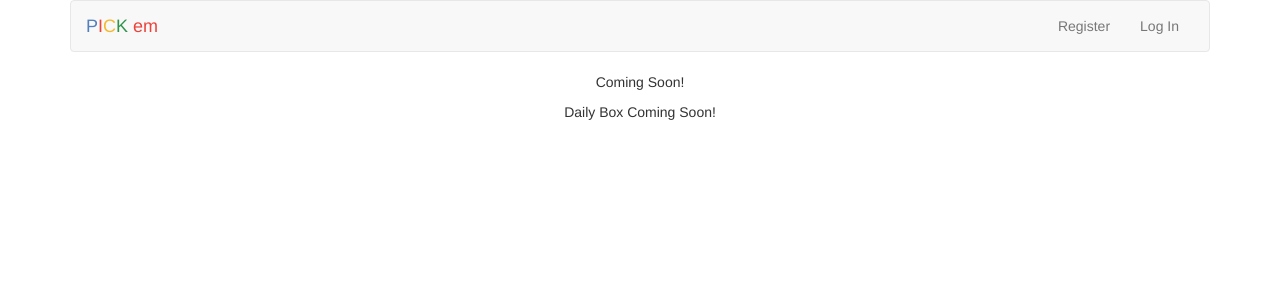
After one commit to dheslin24/pickem, a Flask app: page /daily_box in a window 1280 px wide. The commit adds this page. Shown: the top 300 px of the page. Run offline with Flask 2, Linux system fonts and the light colour scheme; parts of the project's set-up code (start-up, migrations or seed data) failed here and were passed over; some libraries are stand-ins or nearby versions.

Commit message:
starting daily box

```diff
--- a/application.py
+++ b/application.py
@@ -441,6 +441,11 @@ def games():
 
         return render_template("games.html")
 
+@app.route("/daily_box", methods=["GET", "POST"])
+def daily_box():
+    message = "Coming Soon!"
+
+    return render_template("daily_box.html", message=message)
 
 # REGISTER new user
 @app.route("/register", methods=["GET", "POST"])
--- /dev/null
+++ b/templates/daily_box.html
@@ -0,0 +1,17 @@
+{% extends "layout.html" %}
+
+{% block title %}
+<p>    Daily Box  </p>
+{% endblock %}
+
+
+
+<!-- DH TODO - build form to record results of all 11 games that updates results table in DB -->
+
+{% block main %}
+
+<p> {{ message }} </p>
+
+<p> Daily Box Coming Soon! </p>
+
+{% endblock %}
--- a/templates/games.html
+++ b/templates/games.html
@@ -4,9 +4,7 @@
     Games
 {% endblock %}
 
-<!-- DH TODO - build form to record results of all 11 games that updates results table in DB -->
-
-
+<!-- DH TODO - build form to record results of all 11 games that updates results table in DB  -->
 
 {% block main %}
     <form action="{{ url_for('games') }}" method="post">
```
Also changed, not shown: pickem.db.
